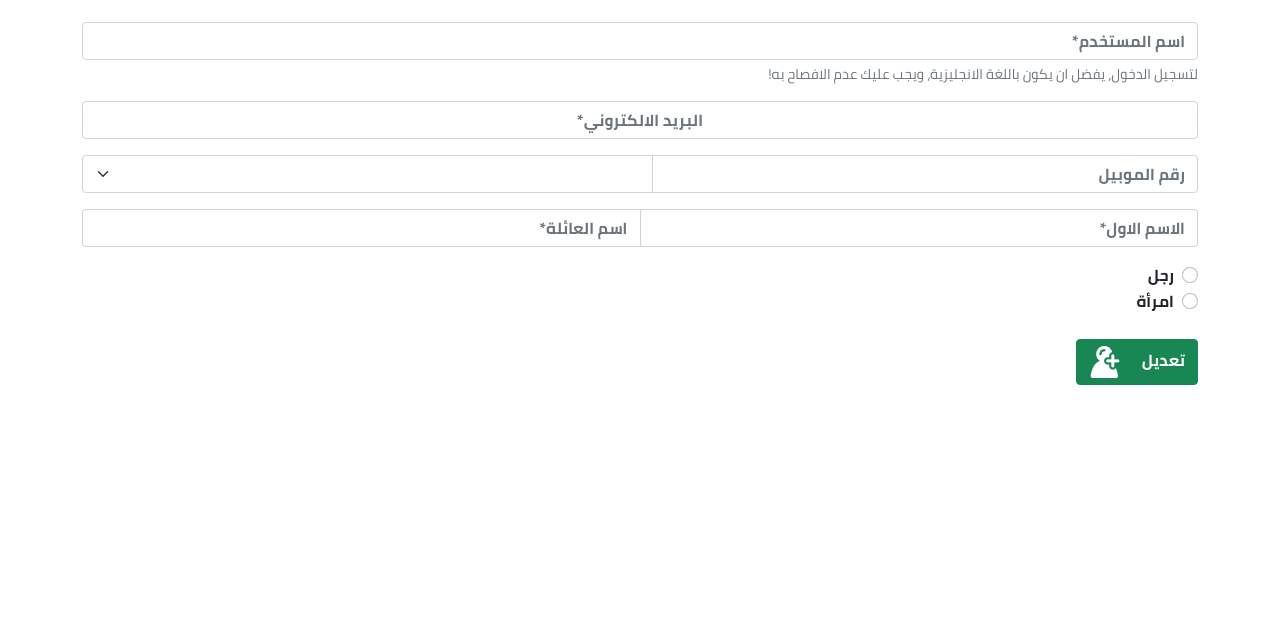
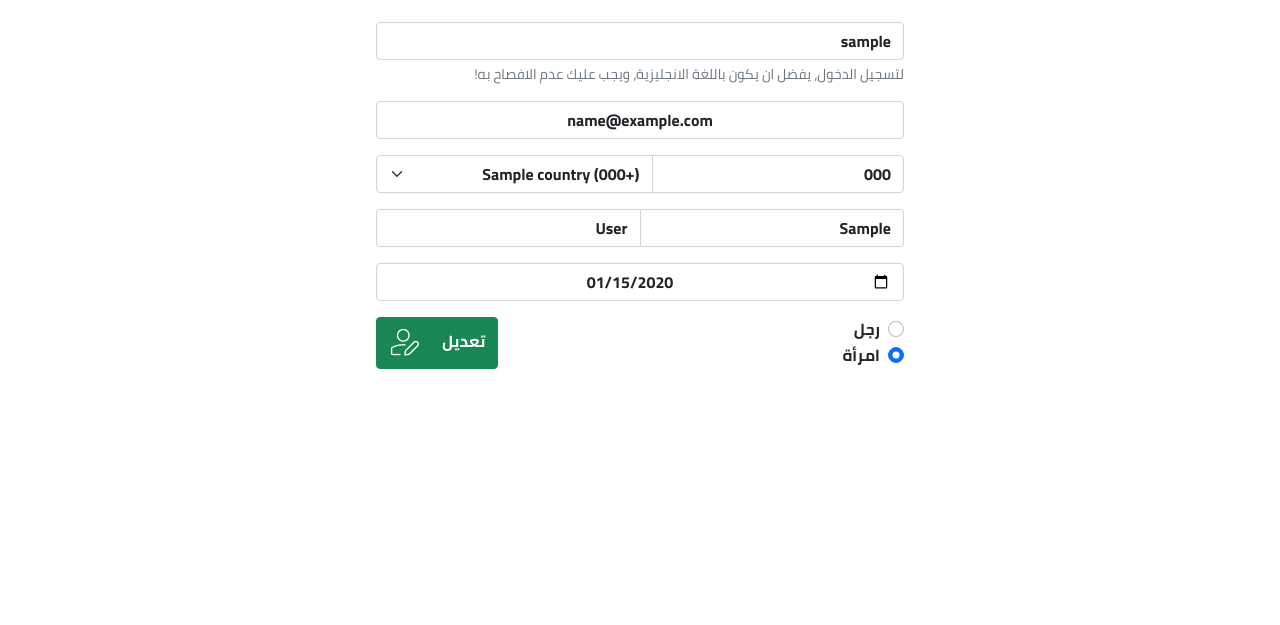
Before and after one commit to emadunan/church, a Django app: page /userprofile in a window 1280 px wide. Shown: the part 58-683 px from the top of the page. Run offline with Django 3.2, Linux system fonts and the light colour scheme; a user stored in the database is signed in; tables that the repository leaves empty hold one stand-in row (values such as "Sample post"); lists and menus that the app fills with data are empty; some libraries are stand-ins or nearby versions.

Commit message:
profile edit feature added

```diff
--- a/scripture/static/scripture/css/style.css
+++ b/scripture/static/scripture/css/style.css
@@ -22,7 +22,7 @@
   font-weight: normal;
 }
 
-/* Variables */
+/* Variables "NOT_USED" */
 :root {
   --font_small: 1rem;
   --font_medium: 1.2rem;
@@ -165,7 +165,6 @@ nav ul {
 
 .table tbody {
   font-family: amiri;
-  font-size: var(--font_large);
 }
 
 .cc_book-title__link {
@@ -296,6 +295,25 @@ nav ul {
   text-align: justify;
   text-justify: inter-word;
   font-family: cairoRegular;
+}
+
+/* Login Section */
+
+#login__form {
+  margin:auto;
+  max-width: 33rem;
+}
+
+/* Edit Profile Section*/
+#edit-profile__form {
+  margin:auto;
+  max-width: 33rem;
+}
+
+/* Reset Password Section*/
+#id_reset-password {
+  margin:auto;
+  max-width: 33rem;
 }
 
 /* Blogs Section */
--- a/scripture/templates/scripture/layout.html
+++ b/scripture/templates/scripture/layout.html
@@ -108,7 +108,7 @@
                 </button>
                 <ul class="dropdown-menu dropdown-menu-start">
                   <li><a class="dropdown-item text-center" href="{% url 'my-blogs' %}">منشوراتى</a></li>
-                  <li><a class="dropdown-item text-center" href="{% url 'mysettings' %}">الإعدادات</a></li>
+                  <!-- <li><a class="dropdown-item text-center" href="{% url 'mysettings' %}">الإعدادات</a></li> -->
                   <li><a class="dropdown-item text-center" href="{% url 'userprofile' %}">البروفيل</a></li>
                   <li><a class="dropdown-item text-center" href="{% url 'reset-password' %}">تعيين كلمة المرور</a></li>
                   <li><a class="dropdown-item text-center" href="{% url 'logout' %}">خروج</a></li>
--- a/scripture/templates/scripture/login.html
+++ b/scripture/templates/scripture/login.html
@@ -9,7 +9,7 @@
   </div>
 {% endif %}
 
-<form action="{% url 'login' %}" method="post">
+<form id="login__form" action="{% url 'login' %}" method="post">
   {% csrf_token %}
   <div class="mb-3">
     <label for="id_username__input" class="form-label cc_input-label">أسم المستخدم</label>
--- a/scripture/templates/scripture/resetPassword.html
+++ b/scripture/templates/scripture/resetPassword.html
@@ -9,7 +9,7 @@
   </div>
 {% endif %}
 
-<form action="{% url 'reset-password' %}" method="post">
+<form id="id_reset-password" action="{% url 'reset-password' %}" method="post">
   {% csrf_token %}
 
   <div class="mb-3">
--- a/scripture/templates/scripture/userprofile.html
+++ b/scripture/templates/scripture/userprofile.html
@@ -1,6 +1,9 @@
 {% extends 'scripture/layout.html' %}
 {% load static %}
 
+{% block script %}
+<script src="{% static 'scripture/js/userprofile.js' %}"></script>
+{% endblock %}
 
 {% block content %}
 
@@ -10,30 +13,30 @@
   </div>
 {% endif %}
 
-<form action="{%url 'register' %}" method="POST">
+<form id="edit-profile__form" action="{%url 'userprofile' %}" method="POST">
 
   {% csrf_token %}
 
   <div class="mb-3">
     <input type="text" class="form-control cc_input-control" id="id_username"
-      aria-describedby="usernameHelp" placeholder="اسم المستخدم*" name="username">
+      aria-describedby="usernameHelp" placeholder="اسم المستخدم*" name="username" value="{{user.username}}">
     <div id="usernameHelp" class="form-text">لتسجيل الدخول، يفضل ان يكون باللغة الانجليزية، ويجب عليك عدم الافصاح به!</div>
   </div>
 
   <div class="mb-3">
     <input type="email" class="form-control cc_input-control text-center" id="id_email"
-      aria-describedby="emailHelp" placeholder="*البريد الالكتروني" name="e_mail">
+      aria-describedby="emailHelp" placeholder="*البريد الالكتروني" name="e_mail" value="{{user.email}}">
     <!-- <div id="emailHelp" class="form-text">We'll never share your email with anyone else.</div> -->
   </div>
 
   <div class="mb-3 input-group">
     <input type="text" class="form-control cc_input-control" id="id_mobile"
-      aria-describedby="mobilelHelp" placeholder="رقم الموبيل" name="mobile">
+      aria-describedby="mobilelHelp" placeholder="رقم الموبيل" name="mobile" value="{{user.mobile}}">
     <select id="id_country" class="form-select cc_input-control"
       aria-label="Default select example" name="country">
       <!-- <option selected>Open this select menu</option> -->
       {% for country in countries %}
-        <option value="{{ country.id }}" {% if country.id == 63 %}selected{% endif %}>{{country.title}} ({{country.code}}+) </option>
+        <option value="{{ country.id }}" {% if country.id == user.country.id %}selected{% endif %}>{{country.title}} ({{country.code}}+) </option>
       {% endfor %}
     </select>
     <!-- <div id="mobileHelp" class="form-text">We'll never share your email with anyone else.</div> -->
@@ -41,12 +44,20 @@
 
   <div class="mb-3 input-group">
     <input type="text" class="form-control cc_input-control" id="id_first-name"
-      aria-describedby="firstNamelHelp" placeholder="الاسم الاول*" name="firstName">
+      aria-describedby="firstNamelHelp" placeholder="الاسم الاول*" name="firstName" value="{{user.first_name}}">
     <input type="text" class="form-control cc_input-control" id="id_last-name"
-      aria-describedby="lastNameHelp" placeholder="اسم العائلة*" name="lastName">
+      aria-describedby="lastNameHelp" placeholder="اسم العائلة*" name="lastName" value="{{user.last_name}}">
     <!-- <div id="firstNamelHelp" class="form-text">We'll never share your email with anyone else.</div> -->
   </div>
 
+  <div class="mb-3">
+    <input type="date" class="form-control cc_input-control text-center" id="id_birthdate" data-birthdate="{{user.birthdate}}"
+      aria-describedby="birthdateHelp" placeholder="*تاريخ الميلاد" name="birthdate">
+    <!-- <div id="birthdateHelp" class="form-text">We'll never share your email with anyone else.</div> -->
+  </div>
+
+  <div id="id_regform__last">
+    <div data-gender="{{user.gender}}">
       <div class="form-check">
         <input class="form-check-input" type="radio" name="sex" value="male" id="id_male-radioBox" />
         <label class="form-check-label cc_input-control" for="id_male-radioBox">
@@ -59,12 +70,12 @@
           امرأة
         </label>
       </div>
-
-
-  <button type="submit" class="btn btn-success cc_input-label mt-4">
+    </div>
+    <button type="submit" class="btn btn-success cc_input-label">
       تعديل &nbsp&nbsp&nbsp&nbsp
-    <img src="{% static 'scripture/img/user-w.png' %}" alt="Login" style="width: 2rem;"/>
+      <img src="{% static 'scripture/img/editprofile_w.png' %}" alt="Login" style="width: 2rem;"/>
     </button>
+  </div>
 </form>
 
 {% endblock %}
--- a/scripture/views.py
+++ b/scripture/views.py
@@ -219,38 +219,79 @@ def view_retrieve_password(request):
         gmail_user = 'appmsr7@gmail.com'
         gmail_password = '4get@web'
 
-        # try:
-        to = [user_email]
-        subject = 'Super Important Message'
-        # body = u'كلمة المرور المؤقتة هي: ({temp_password}) \n برجاء إعادة تعيين كلمة المرور بعد الدخول على الحساب، شكراً!'
-        body = f'Your temp password: {temp_password}'
+        try:
+            to = [user_email]
+            subject = 'Super Important Message'
+            # body = u'كلمة المرور المؤقتة هي: ({temp_password}) \n برجاء إعادة تعيين كلمة المرور بعد الدخول على الحساب، شكراً!'
+            body = f'Your temp password: {temp_password}'
 
-        email_text = """\
-        From: %s
-        To: %s
-        Subject: %s
+            email_text = """\
+            From: %s
+            To: %s
+            Subject: %s
 
-        %s
-        """ % (gmail_user, ", ".join(to), subject, body)
+            %s
+            """ % (gmail_user, ", ".join(to), subject, body)
 
-        server = smtplib.SMTP_SSL('smtp.gmail.com', 465)
-        server.ehlo()
-        server.login(gmail_user, gmail_password)
-        server.sendmail(gmail_user, to, email_text)
-        server.close()
-        print('MAIL SENT!')
+            server = smtplib.SMTP_SSL('smtp.gmail.com', 465)
+            server.ehlo()
+            server.login(gmail_user, gmail_password)
+            server.sendmail(gmail_user, to, email_text)
+            server.close()
+            print('MAIL SENT!')
 
-        # except:
-        #     print('Something went wrong...')
+        except:
+            return render(request, "scripture/shortMessage.html", {
+            "shortMessage": "حدث خطأ! من فضلك أعد المحاولة"
+            })
 
-        return HttpResponseRedirect(reverse('retrieve-password'))
+        return render(request, "scripture/shortMessage.html", {
+            "shortMessage": f"تم إرسال كلمة مرور جديدة على البريد الالكتروني الخاص بك ({user.email})"
+        })
 
     else:
         return render(request, "scripture/retrievepassword.html")
 
 
 def view_userprofile(request):
-    return render(request, "scripture/userprofile.html")
+    if request.method == "POST":
+        username = request.POST.get('username')
+        email = request.POST.get('e_mail')
+        mobile = request.POST.get('mobile')
+        country_id = request.POST.get('country')
+        first_name = request.POST.get('firstName')
+        last_name = request.POST.get('lastName')
+        birthdate = request.POST.get('birthdate')
+        sex = request.POST.get('sex')
+
+        # Validation
+        if User.objects.exclude(pk=request.user.id).filter(username=username).count() > 0:
+            return render(request, "scripture/userprofile.html", {
+                "errorMessage": "هذا الاسم مستخدم بالفعل، من فضلك أختر أسم أخر أو أضف بعض الارقام للاسم"
+            })
+
+        # Get the selected country
+        country = Country.objects.get(pk=int(country_id))
+
+        # Update user profile data
+        user = request.user
+        user.username = username
+        user.email = email
+        user.mobile = mobile
+        user.country = country
+        user.first_name = first_name
+        user.last_name = last_name
+        user.birthdate = birthdate
+        user.gender = sex
+
+        user.save()
+        return redirect(reverse('index'))
+
+    # Get all countries and current user data
+    countries = Country.objects.all()
+    user = request.user
+
+    return render(request, "scripture/userprofile.html", {"user": user, "countries": countries})
 
 
 def view_mysettings(request):
```
Also changed, not shown: scripture/static/scripture/js/userprofile.js (added, +42 -0 lines), scripture/static/scripture/img/editprofile.png (added), scripture/static/scripture/img/editprofile_w.png (added). Lines whose indentation alone changed are shown as unchanged.
